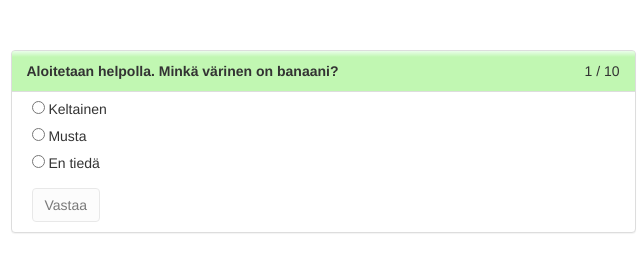
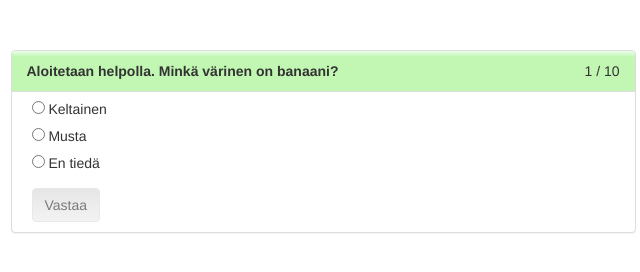
Before and after one commit to seiskar/Geocache-quiz, a plain HTML site: page index.html in a window 1280 px wide. Shown: the full height of the page, 317-957 px from the left. Drawn offline with nearby package versions, Linux system fonts and the light colour scheme.

Commit message:
Customize answer button.

```diff
--- a/styles/geocache.css
+++ b/styles/geocache.css
@@ -32,7 +32,12 @@ label {
 	margin: 0px 20px;
 }
 
+.btn:disabled {
+	background: linear-gradient(#D9D9D9, #EDEDED);
+}
+
 .btn {
 	margin: 10px 20px !important;
 	border-color: #dddddd !important;
+	background: linear-gradient(#EAFEEA, #C1F7B2 15%);
 }
```
